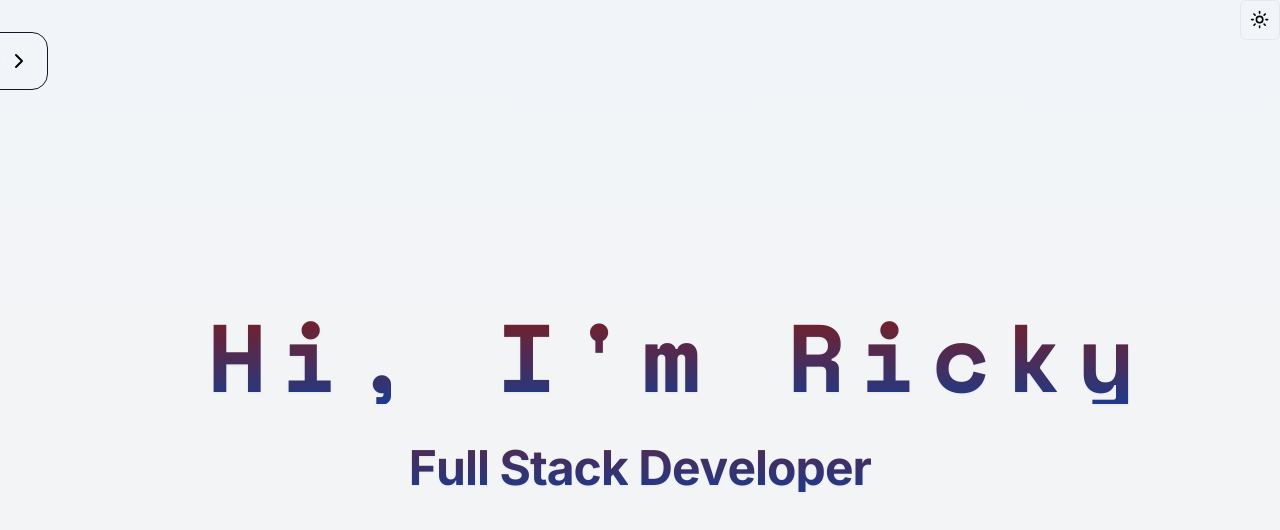
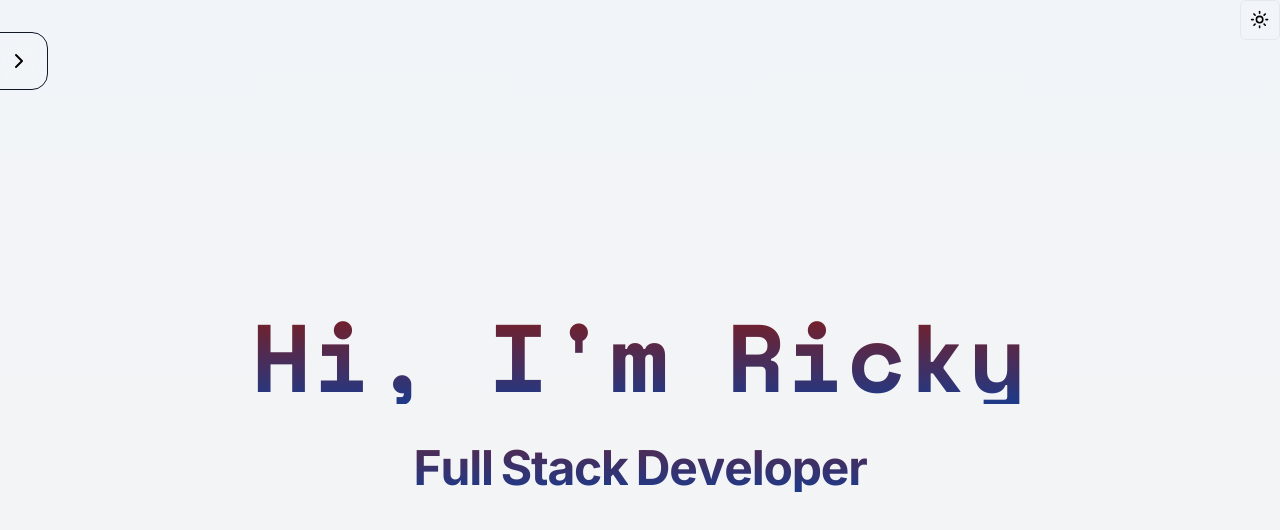
Before and after one commit to ling-ling30/portfolio-2024, a Next.js app: page / in a window 1280 px wide. Shown: the top 530 px of the page. Built offline with nearby package versions, Linux system fonts and the light colour scheme; no server answers.

Commit message:
removing framer motion with css

```diff
--- a/app/_components/Welcome.tsx
+++ b/app/_components/Welcome.tsx
@@ -2,6 +2,8 @@ import { anton, spaceMono } from "@/components/font";
 import GradualSpacing from "@/components/magicui/gradual-spacing";
 import LetterPullup from "@/components/magicui/letter-pullup";
 import { BackgroundBeams } from "@/components/ui/background-beams";
+import { GradualSpacingCSS } from "@/components/ui/GradualSpacing";
+import LetterUpCSS from "@/components/ui/LetterUpCSS";
 import { cn } from "@/lib/utils";
 import React from "react";
 
@@ -14,19 +16,12 @@ export default function Welcome({}: Props) {
       className="relative flex snap-start justify-center items-center min-h-screen bg-gradient-to-b from-slate-100 from-0% via-gray-100 to-stone-100 dark:bg-gradient-to-t dark:from-stone-900 dark:to-gray-900 "
     >
       <div className="">
-        <GradualSpacing
-          className={cn(
-            `${spaceMono.className}`,
-            "align-middle text-center text-2xl sm:text-4xl md:text-5xl lg:text-7xl xl:text-8xl font-bold tracking-[0.1em]  flex items-center bg-gradient-to-t from-blue-900 to bg-red-900 bg-clip-text text-transparent dark:bg-gradient-to-t dark:from-blue-200 dark:to-red-200 dark:bg-clip-text dark:text-transparent  md:leading-[5rem]"
-          )}
-          text=" Hi, I'm Ricky"
-          duration={0.5}
-          delayMultiple={0.1}
-        />
-        <LetterPullup
-          delay={0.1}
-          className="text-xl sm:text-2xl md:text-3xl lg:text-4xl xl:text-5xl bg-gradient-to-t from-blue-900 to bg-red-900 bg-clip-text text-transparent dark:bg-gradient-to-t dark:from-blue-200 dark:to-red-200 dark:bg-clip-text dark:text-transparent pt-10"
-          words="Full Stack Developer"
+        <GradualSpacingCSS className="" delay={150} text="Hi, I'm Ricky" />
+
+        <LetterUpCSS
+          className="bg-gradient-to-t from-blue-900 to bg-red-900 bg-clip-text text-transparent dark:bg-gradient-to-t dark:from-blue-200 dark:to-red-200 dark:bg-clip-text dark:text-transparent pt-10"
+          delay={100}
+          text="Full Stack Developer"
         />
       </div>
       {/* <BackgroundBeams /> */}
--- a/components/magicui/gradual-spacing.tsx
+++ /dev/null
@@ -1,44 +0,0 @@
-"use client";
-
-import { AnimatePresence, motion, Variants } from "framer-motion";
-
-import { cn } from "@/lib/utils";
-
-interface GradualSpacingProps {
-  text: string;
-  duration?: number;
-  delayMultiple?: number;
-  framerProps?: Variants;
-  className?: string;
-}
-
-export default function GradualSpacing({
-  text,
-  duration = 0.5,
-  delayMultiple = 0.04,
-  framerProps = {
-    hidden: { opacity: 0, x: -20 },
-    visible: { opacity: 1, x: 0 },
-  },
-  className,
-}: GradualSpacingProps) {
-  return (
-    <div className="flex justify-center space-x-1">
-      <AnimatePresence>
-        {text.split("").map((char, i) => (
-          <motion.h1
-            key={i}
-            initial="hidden"
-            animate="visible"
-            exit="hidden"
-            variants={framerProps}
-            transition={{ duration, delay: i * delayMultiple }}
-            className={cn("drop-shadow-sm ", className)}
-          >
-            {char === " " ? <span>&nbsp;</span> : char}
-          </motion.h1>
-        ))}
-      </AnimatePresence>
-    </div>
-  );
-}
--- a/components/magicui/letter-pullup.tsx
+++ /dev/null
@@ -1,50 +0,0 @@
-"use client";
-
-import { motion } from "framer-motion";
-
-import { cn } from "@/lib/utils";
-
-interface LetterPullupProps {
-  className?: string;
-  words: string;
-  delay?: number;
-}
-
-export default function LetterPullup({
-  className,
-  words,
-  delay,
-}: LetterPullupProps) {
-  const letters = words.split("");
-
-  const pullupVariant = {
-    initial: { y: 20, opacity: 0 },
-    animate: (i: any) => ({
-      y: 0,
-      opacity: 1,
-      transition: {
-        delay: i * (delay ? delay : 0.05), // By default, delay each letter's animation by 0.05 seconds
-      },
-    }),
-  };
-
-  return (
-    <div className="flex justify-center">
-      {letters.map((letter, i) => (
-        <motion.h1
-          key={i}
-          variants={pullupVariant}
-          initial="initial"
-          animate="animate"
-          custom={i}
-          className={cn(
-            "font-display text-center text-4xl font-bold tracking-[-0.02em] text-black drop-shadow-sm dark:text-white md:text-4xl md:leading-[5rem]",
-            className
-          )}
-        >
-          {letter === " " ? <span>&nbsp;</span> : letter}
-        </motion.h1>
-      ))}
-    </div>
-  );
-}
--- /dev/null
+++ b/components/ui/GradualSpacing.tsx
@@ -0,0 +1,40 @@
+"use client";
+import { cn } from "@/lib/utils";
+import React, { useState, useEffect } from "react";
+import { spaceMono } from "../font";
+
+type Props = { text: string; delay?: number; className?: string };
+
+export const GradualSpacingCSS = ({ text, delay = 100, className }: Props) => {
+  const [animatedLetters, setAnimatedLetters] = useState<JSX.Element[]>([]);
+
+  useEffect(() => {
+    const letters = text.split("");
+    const animatedLettersArray = letters.map((letter, index) => {
+      const isSpace = letter === " ";
+      return (
+        <span
+          key={index}
+          className={cn(
+            `${spaceMono.className}`,
+            "text-2xl sm:text-4xl md:text-5xl lg:text-7xl xl:text-8xl inline-block animate-move-right scroll-m-20  font-extrabold tracking-tight bg-gradient-to-t from-blue-900 to bg-red-900 bg-clip-text text-transparent dark:bg-gradient-to-t dark:from-blue-200 dark:to-red-200 dark:bg-clip-text dark:text-transparent",
+            className,
+            isSpace ? "w-4 lg:w-10 xl:w-14" : "mr-1"
+          )}
+          style={{
+            animationDelay: `${index * delay}ms`,
+            opacity: 0,
+            ...(isSpace && { fontSize: "1rem" }), // Adjust font size for space to control width
+          }}
+        >
+          {isSpace ? <span>&nbsp;</span> : letter}
+        </span>
+      );
+    });
+    setAnimatedLetters(animatedLettersArray);
+  }, [text, delay, className]);
+
+  return (
+    <div className="overflow-hidden whitespace-nowrap">{animatedLetters}</div>
+  );
+};
--- /dev/null
+++ b/components/ui/LetterUpCSS.tsx
@@ -0,0 +1,41 @@
+"use client";
+
+import { cn } from "@/lib/utils";
+import React, { useEffect, useState } from "react";
+
+type Props = {
+  text: string;
+  delay?: number;
+  className?: string;
+};
+
+export default function LetterUpCSS({ text, delay = 100, className }: Props) {
+  const [animatedLetters, setAnimatedLetters] = useState<JSX.Element[]>([]);
+
+  useEffect(() => {
+    const letters = text.split("");
+    const animatedLettersArray = letters.map((letter, index) => {
+      const isSpace = letter === " ";
+      return (
+        <span
+          key={index}
+          className={cn(
+            "text-xl sm:text-2xl md:text-3xl lg:text-4xl xl:text-5xl inline-block animate-move-up scroll-m-20  font-bold tracking-tight bg-gradient-to-t from-blue-900 to bg-red-900 bg-clip-text text-transparent dark:bg-gradient-to-t dark:from-blue-200 dark:to-red-200 dark:bg-clip-text dark:text-transparent",
+            className,
+            isSpace ? "w-2" : ""
+          )}
+          style={{
+            animationDelay: `${index * delay}ms`,
+            opacity: 0,
+            ...(isSpace && { fontSize: "1rem" }), // Adjust font size for space to control width
+          }}
+        >
+          {isSpace ? <span>&nbsp;</span> : letter}
+        </span>
+      );
+    });
+    setAnimatedLetters(animatedLettersArray);
+  }, [text, delay, className]);
+
+  return <div className="flex justify-center">{animatedLetters}</div>;
+}
--- a/tailwind.config.ts
+++ b/tailwind.config.ts
@@ -78,6 +78,7 @@ const config = {
             "offset-distance": "100%",
           },
         },
+
         marquee: {
           from: { transform: "translateX(0)" },
           to: { transform: "translateX(calc(-100% - var(--gap)))" },
@@ -105,8 +106,25 @@ const config = {
             backgroundPosition: "350% 50%, 350% 50%",
           },
         },
+        "move-right": {
+          from: {
+            transform: "translateX(-50px)",
+            opacity: "0.2",
+          },
+          to: {
+            transform: "translateX(0)",
+            opacity: "1",
+          },
+        },
+        "move-up": {
+          "0%": { transform: "translateY(20px)", opacity: "0" },
+          "50%": { transform: "translateY(30px)", opacity: "1" },
+          "100%": { transform: "translateY(0)", opacity: "1" },
+        },
       },
       animation: {
+        "move-up": "move-up 0.5s ease-out forwards",
+        "move-right": "move-right 0.5s ease-out forwards",
         grid: "grid 15s linear infinite",
         aurora: "aurora 60s linear infinite",
         marquee: "marquee var(--duration) linear infinite",
```
